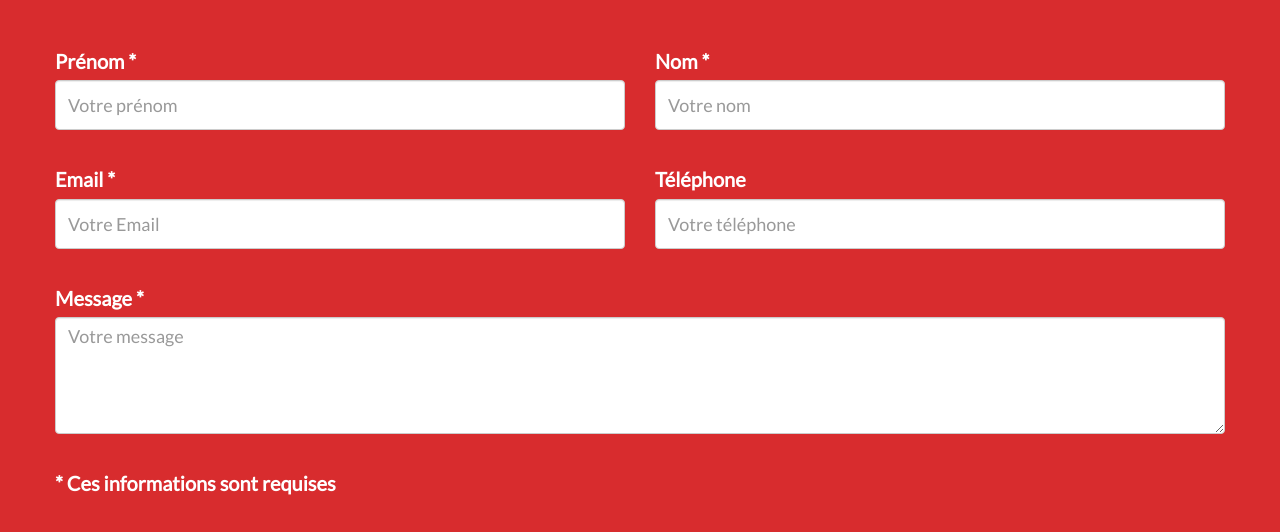
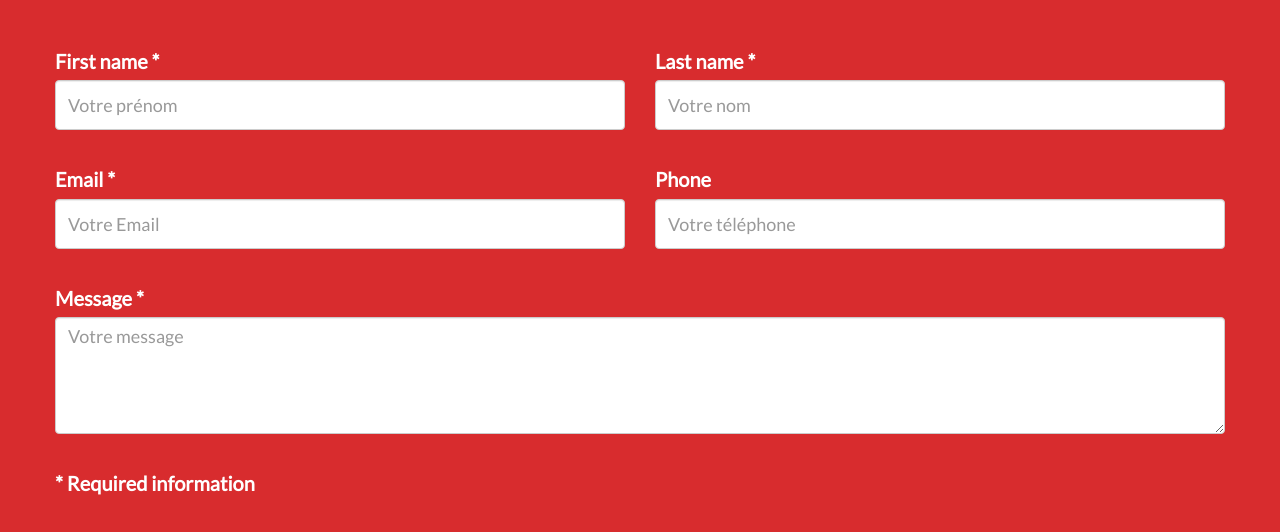
Before and after one commit to lase-gh/lase-gh.github.io, a plain HTML site: page index.html in a window 1280 px wide. Shown: the part 4195-4727 px from the top of the page. Drawn offline with nearby package versions, Linux system fonts and the light colour scheme.

Commit message:
Update index.html

```diff
--- a/index.html
+++ b/index.html
@@ -169,7 +169,7 @@
             <div class="container">
             <div class="red-divider"></div> <!--c'est à nous de la créer-->
             <div class="heading">
-                <h2>Éducation</h2>
+                <h2>Education</h2>
             </div>
                 <div class="row">
                     <div class="col-sm-4">
@@ -302,12 +302,12 @@
                         <form id="contact-form" method="post" action="" role="form"> <!--Ce php ici prend l'adresse url de la page visitée. La balise htmlspecialchars est utilisé pour sécuriser le serveure contre un code intrus/hacker-->
                             <div class="row">
                                 <div class="col-md-6">
-                                    <label for="firstname">Prénom *</label>
+                                    <label for="firstname">First name *</label>
                                     <input type="text" id="firstname" name="firstname" class="form-control" placeholder="Votre prénom" value="">
                                     <p class="comments"></p>
                                 </div>
                                 <div class="col-md-6">
-                                    <label for="name">Nom *</label>
+                                    <label for="name">Last name *</label>
                                     <input type="text" id="name" name="name" class="form-control" placeholder="Votre nom" value="">
                                     <p class="comments"></p>
                                 </div>
@@ -317,7 +317,7 @@
                                     <p class="comments"></p>
                                 </div>
                                 <div class="col-md-6">
-                                    <label for="phone">Téléphone</label>
+                                    <label for="phone">Phone</label>
                                     <input type="tel" id="phone" name="phone" class="form-control" placeholder="Votre téléphone" value="">
                                     <p class="comments"></p>
                                 </div>
@@ -327,7 +327,7 @@
                                     <p class="comments"></p>
                                 </div>
                                 <div class="col-md-12">
-                                   <p><strong>* Ces informations sont requises</strong></p>
+                                   <p><strong>* Required information</strong></p>
                                 </div>
                                 <div class="col-md-12">
                                     <input class="button1" type="submit" value="Envoyer">
```
